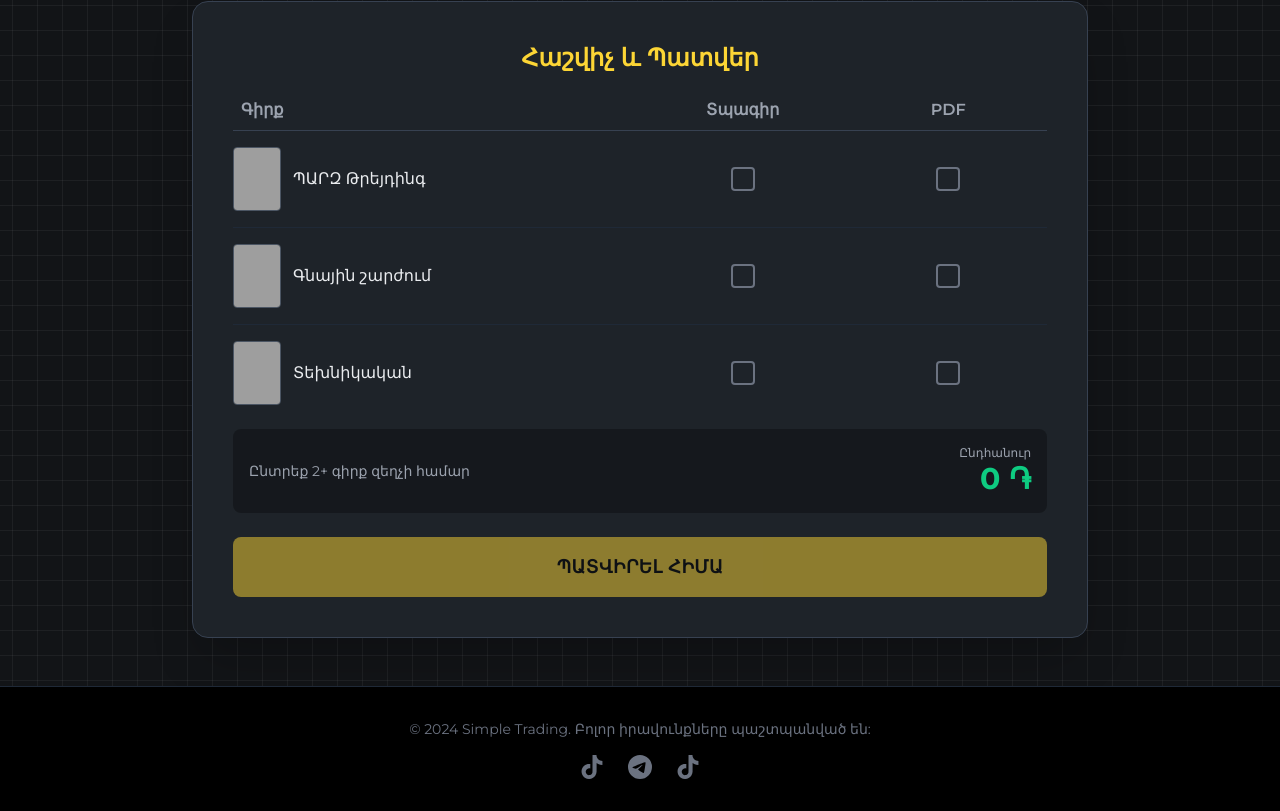
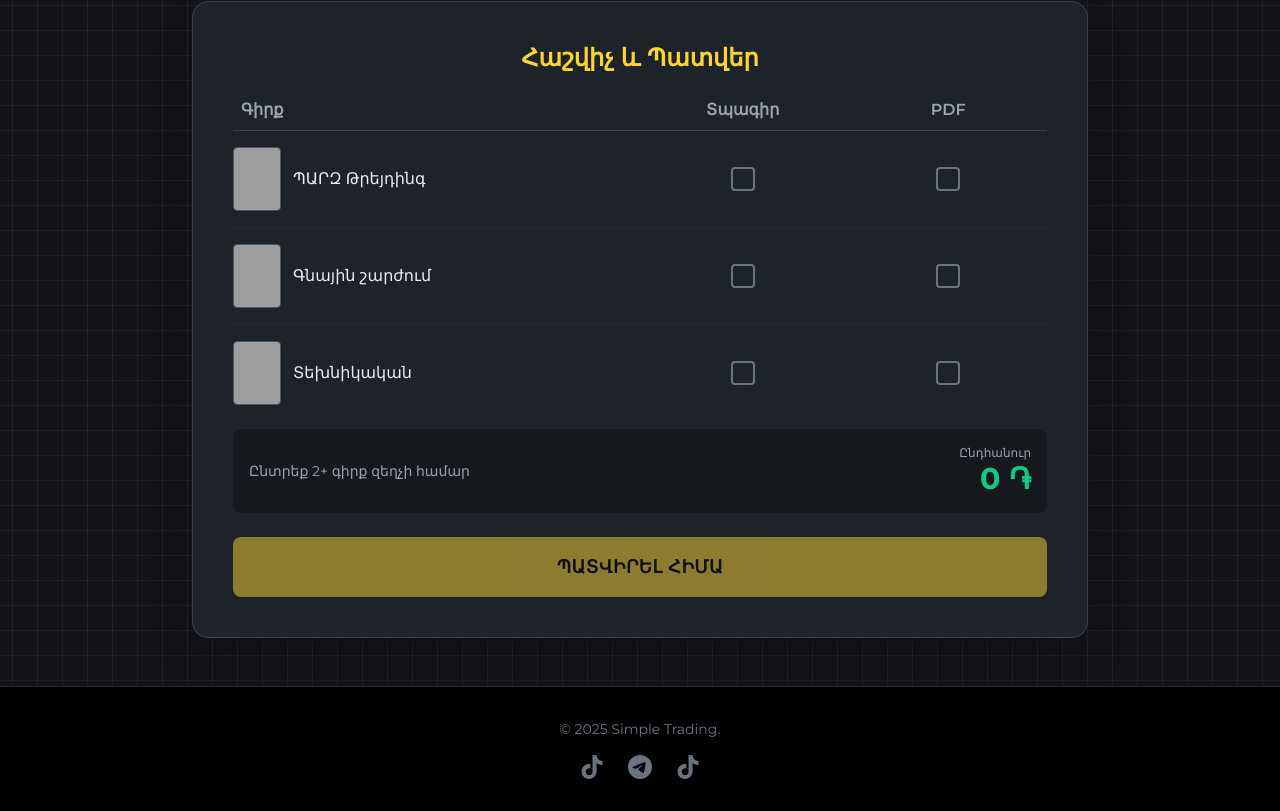
Before and after one commit to dreamway-gamestudio/simpletrading, a plain HTML site: page index.html in a window 1280 px wide. Shown: the part 1382-2193 px from the top of the page. Drawn offline with nearby package versions, Linux system fonts and the light colour scheme; grey boxes are pictures that could not be loaded.

Commit message:
Update index.html

```diff
--- a/index.html
+++ b/index.html
@@ -346,7 +346,7 @@
     <!-- Ստորին Մաս -->
     <footer class="bg-black py-8 mt-auto border-t border-gray-800">
         <div class="container mx-auto px-4 text-center text-gray-500 text-sm">
-            <p>&copy; 2024 Simple Trading. Բոլոր իրավունքները պաշտպանված են:</p>
+            <p>&copy; 2025 Simple Trading.</p>
             <div class="mt-4 flex items-center justify-center gap-6">
                 <a href="https://instagram.com/parztrading" target="_blank" rel="noopener noreferrer" class="hover:text-tradeYellow transition" aria-label="Instagram">
                     <svg class="w-6 h-6" fill="currentColor" viewBox="0 0 24 24"><path d="M12.525.02c1.31-.02 2.61-.01 3.91-.02.08 1.53.63 3.09 1.75 4.17 1.12 1.11 2.7 1.62 4.24 1.79v4.03c-1.44-.05-2.89-.35-4.2-.97-.57-.26-1.1-.59-1.62-.93-.01 2.92.01 5.84-.02 8.75-.08 1.4-.54 2.79-1.35 3.94-1.31 1.92-3.58 3.17-5.91 3.21-1.43.08-2.86-.31-4.08-1.03-2.02-1.19-3.44-3.37-3.65-5.71-.02-.5-.03-1-.01-1.49.18-1.9 1.12-3.72 2.58-4.96 1.66-1.44 3.98-2.13 6.15-1.72.02 1.48-.04 2.96-.04 4.44-.99-.32-2.15-.23-3.02.37-.63.41-1.11 1.04-1.36 1.75-.21.51-.15 1.07-.14 1.61.24 1.64 1.82 3.02 3.5 2.87 1.12-.01 2.19-.66 2.77-1.61.19-.33.4-.67.41-1.06.1-1.79.06-3.57.07-5.36.01-4.03-.01-8.05.02-12.07z"/></svg>
```
